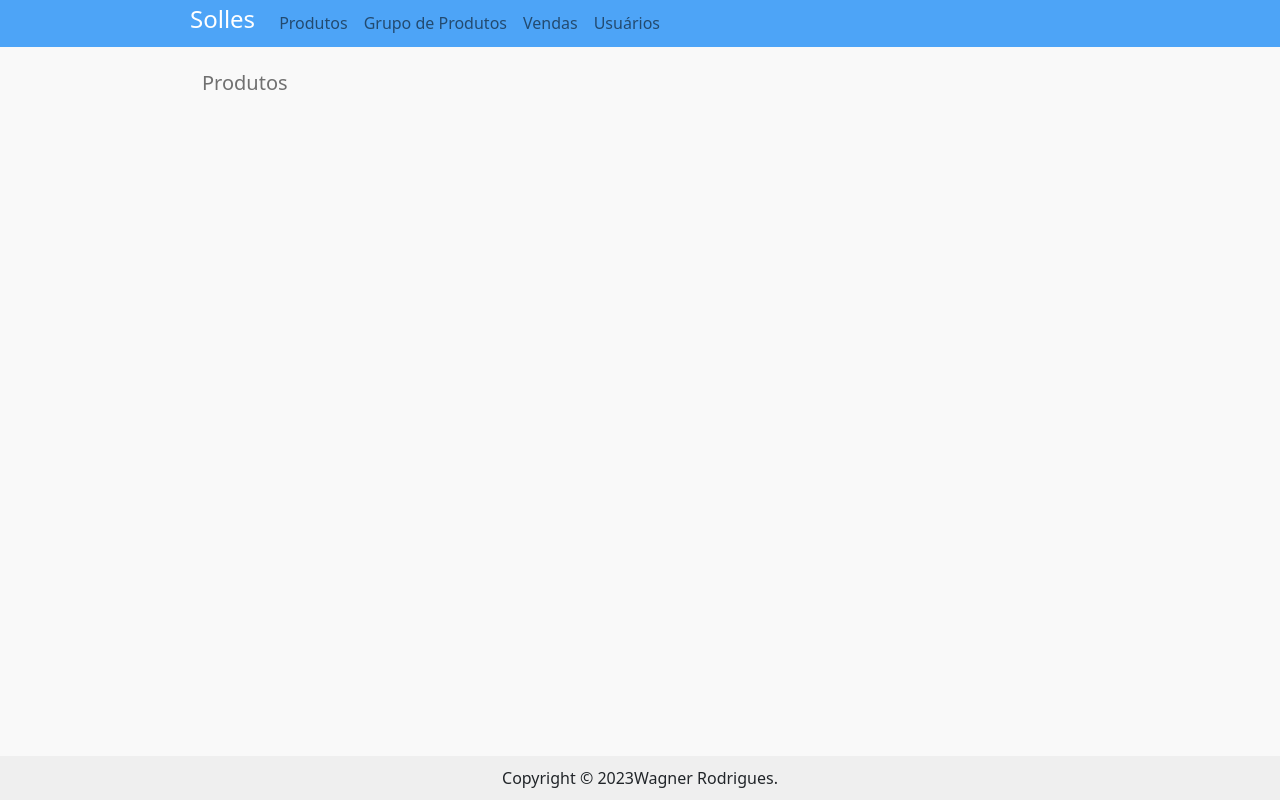
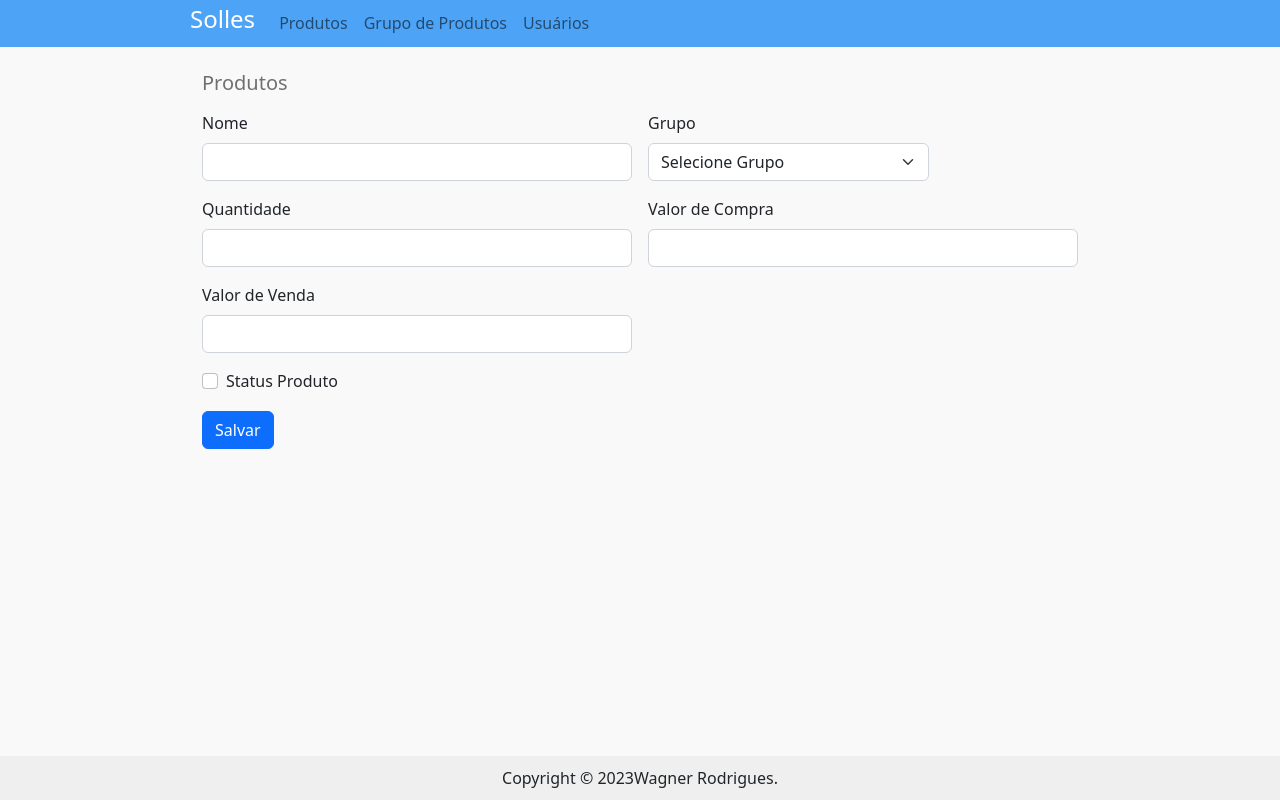
Before and after one commit to tecwagner/wa_dashboard, a Next.js app: page /products in a window 1280 px wide. Built offline with nearby package versions, Linux system fonts and the light colour scheme.

Commit message:
feat: create components forms

```diff
--- /dev/null
+++ b/src/components/Form/index.tsx
@@ -0,0 +1,76 @@
+const Form: React.FunctionComponent = (props) => {
+	return (
+		<form className="row g-3">
+			<div className="col-md-6">
+				<label htmlFor="inputEmail4" className="form-label">
+					Email
+				</label>
+				<input type="email" className="form-control" id="inputEmail4" />
+			</div>
+			<div className="col-md-6">
+				<label htmlFor="inputPassword4" className="form-label">
+					Password
+				</label>
+				<input type="password" className="form-control" id="inputPassword4" />
+			</div>
+			<div className="col-12">
+				<label htmlFor="inputAddress" className="form-label">
+					Address
+				</label>
+				<input
+					type="text"
+					className="form-control"
+					id="inputAddress"
+					placeholder="1234 Main St"
+				/>
+			</div>
+			<div className="col-12">
+				<label htmlFor="inputAddress2" className="form-label">
+					Address 2
+				</label>
+				<input
+					type="text"
+					className="form-control"
+					id="inputAddress2"
+					placeholder="Apartment, studio, or floor"
+				/>
+			</div>
+			<div className="col-md-6">
+				<label htmlFor="inputCity" className="form-label">
+					City
+				</label>
+				<input type="text" className="form-control" id="inputCity" />
+			</div>
+			<div className="col-md-4">
+				<label htmlFor="inputState" className="form-label">
+					State
+				</label>
+				<select id="inputState" className="form-select">
+					<option selected>Choose...</option>
+					<option>...</option>
+				</select>
+			</div>
+			<div className="col-md-2">
+				<label htmlFor="inputZip" className="form-label">
+					Zip
+				</label>
+				<input type="text" className="form-control" id="inputZip" />
+			</div>
+			<div className="col-12">
+				<div className="form-check">
+					<input className="form-check-input" type="checkbox" id="gridCheck" />
+					<label className="form-check-label" htmlFor="gridCheck">
+						Check me out
+					</label>
+				</div>
+			</div>
+			<div className="col-12">
+				<button type="submit" className="btn btn-primary">
+					Sign in
+				</button>
+			</div>
+		</form>
+	);
+};
+
+export default Form;
--- a/src/components/MainContent/index.tsx
+++ b/src/components/MainContent/index.tsx
@@ -5,6 +5,7 @@ interface MainContentProps {
 }
 
 const MainContent: React.FunctionComponent<MainContentProps> = (props) => {
+
 	return (
 		<main className={classes.main}>
 			<div className="container">{props.children}</div>
--- a/src/components/NavBar/index.tsx
+++ b/src/components/NavBar/index.tsx
@@ -25,11 +25,11 @@ export const NavBar: React.FunctionComponent = (props) => {
 								Grupo de Produtos
 							</Link>
 						</li>
-						<li className="nav-item">
+						{/* <li className="nav-item">
 							<Link className="nav-link" href="/orders">
 								Vendas
 							</Link>
-						</li>
+						</li> */}
 						<li className="nav-item">
 							<Link className="nav-link" href="/users">
 								Usuários
--- a/src/pages/products.tsx
+++ b/src/pages/products.tsx
@@ -1,3 +1,4 @@
+import Form from '@/components/Form';
 import Layout from '@/components/Layout';
 import Title from '@/components/Title';
 
@@ -5,6 +6,60 @@ const Products: React.FunctionComponent = (props) => {
 	return (
 		<Layout>
 			<Title>Produtos</Title>
+
+			<form className="row g-3">
+				<div className="col-md-6">
+					<label htmlFor="nameProduct" className="form-label">
+						Nome
+					</label>
+					<input type="text" className="form-control" id="nameProduct" />
+				</div>
+				<div className="col-md-4">
+					<label htmlFor="productGroup" className="form-label">
+						Grupo
+					</label>
+					<select id="productGroup" className="form-select">
+						<option selected>Selecione Grupo</option>
+						<option>...</option>
+					</select>
+				</div>
+				<div className="col-md-6">
+					<label htmlFor="quantity" className="form-label">
+						Quantidade
+					</label>
+					<input type="number" className="form-control" id="quantity" />
+				</div>
+				<div className="col-md-6">
+					<label htmlFor="priceCustom" className="form-label">
+						Valor de Compra
+					</label>
+					<input type="text" className="form-control" id="priceCustom" />
+				</div>
+				<div className="col-md-6">
+					<label htmlFor="priceCustom" className="form-label">
+						Valor de Venda
+					</label>
+					<input type="text" className="form-control" id="priceCustom" />
+				</div>
+
+				<div className="col-12">
+					<div className="form-check">
+						<input
+							className="form-check-input"
+							type="checkbox"
+							id="gridCheck"
+						/>
+						<label className="form-check-label" htmlFor="gridCheck">
+							Status Produto
+						</label>
+					</div>
+				</div>
+				<div className="col-12">
+					<button type="submit" className="btn btn-primary">
+						Salvar
+					</button>
+				</div>
+			</form>
 		</Layout>
 	);
 };
```
Also changed, not shown: src/pages/groups.tsx (+27 -0 lines), src/pages/users.tsx (+40 -0 lines).
